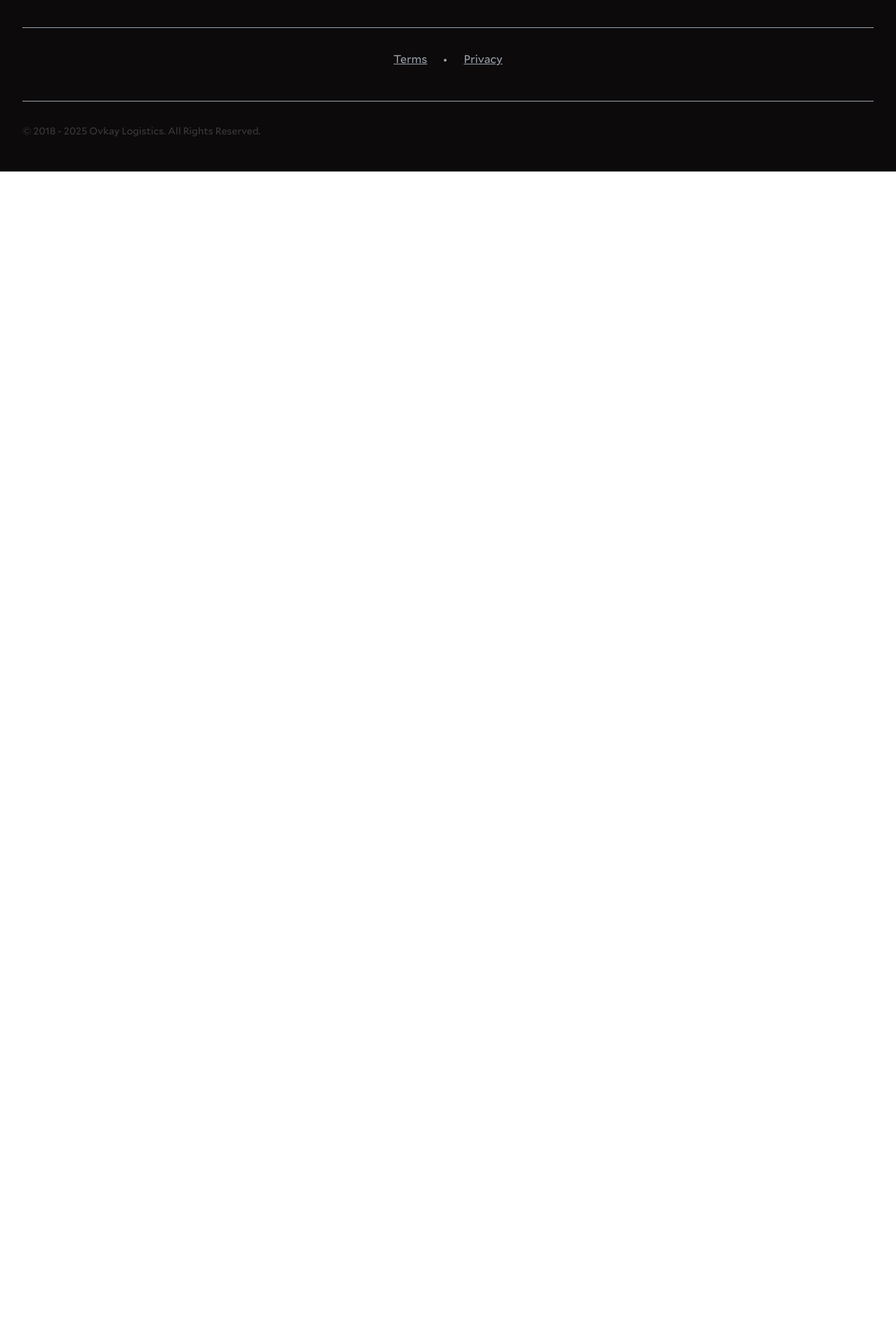
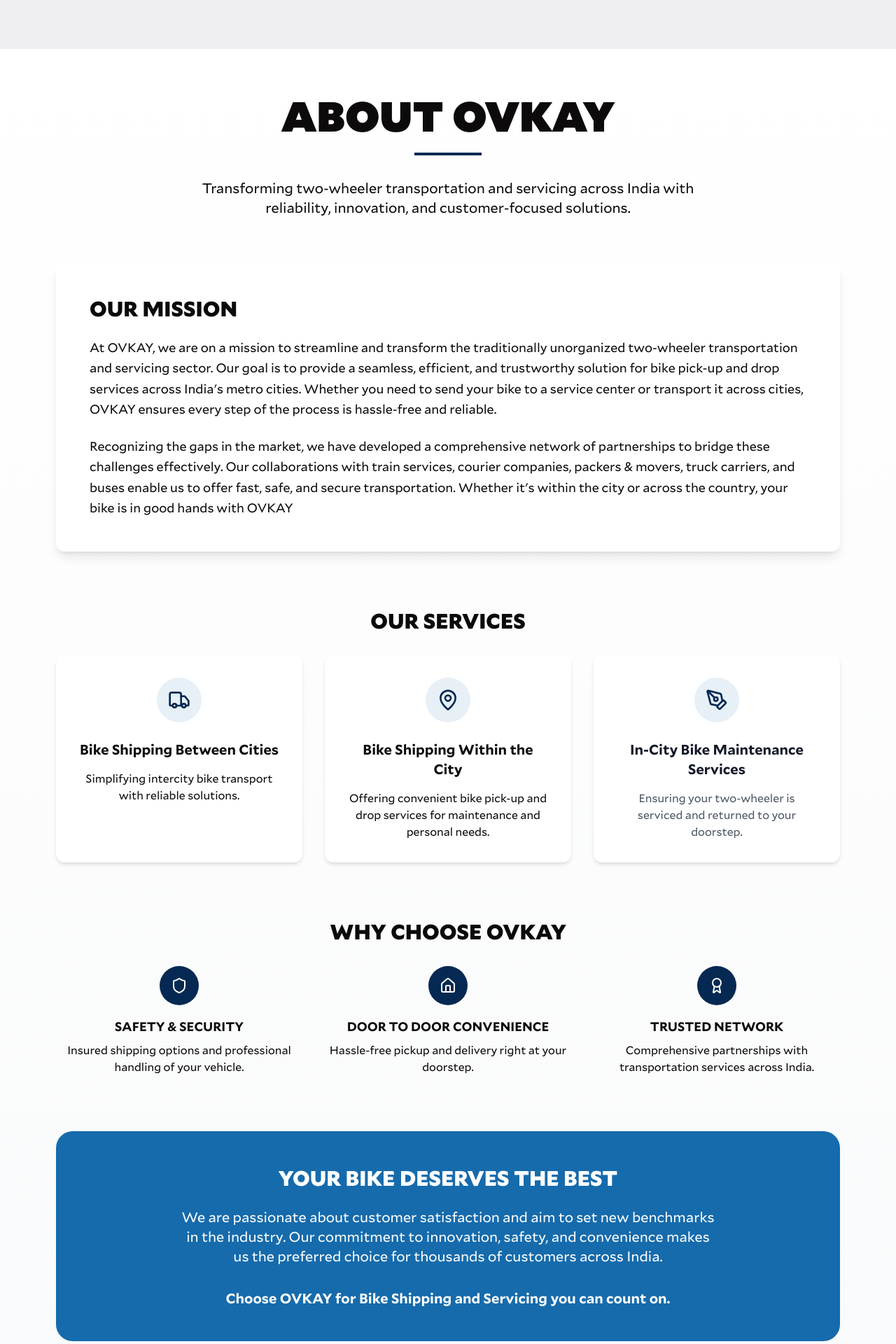
Before and after one commit to iiharsha/ovkay-site, a Next.js app: page /about in a window 1280 px wide. Shown: the part 580-2500 px from the top of the page at 70% size. Before the commit the page ends 825 px from the top, so only its background shows below. Built offline with nearby package versions, Linux system fonts and the light colour scheme.

Commit message:
work in progress

```diff
--- a/src/app/about/page.tsx
+++ b/src/app/about/page.tsx
@@ -1,7 +1,14 @@
+import AboutOurCompany from "@/components/sections/about/AboutOurCompany";
+
 export default function About() {
   return (
-    <div className="max-w-4xl mx-auto p-4 flex items-center justify-center">
-      about us page
-    </div>
+    <main>
+      <section className="bg-[#efeef1] w-full h-[70vh] flex items-center justify-center">
+        <h1 className="font-black font-mallory text-[36px] sm:text-[48px] md:text-[55px] lg:text-[60px] text-center tracking-tight text-wrap">{`ABOUT OVKAY COMPANY`}</h1>
+      </section>
+      <section>
+        <AboutOurCompany />
+      </section>
+    </main>
   )
 }
--- a/src/app/globals.css
+++ b/src/app/globals.css
@@ -1,6 +1,17 @@
 @tailwind base;
 @tailwind components;
 @tailwind utilities;
+@tailwind utilities {
+  /* Mobile: Bottom narrows */
+  .clip-path-mobile {
+    clip-path: polygon(0% 0%, 100% 0%, 90% 100%, 10% 100%);
+  }
+
+  /* Desktop: Right side shorter */
+  .clip-path-desktop {
+    clip-path: polygon(0% 0%, 100% 0%, 80% 100%, 0% 100%);
+  }
+}
 
 .section-header {
   font-size: 32px;
--- /dev/null
+++ b/src/components/sections/about/AboutOurCompany.tsx
@@ -0,0 +1,118 @@
+import { Truck, MapPin, PenToolIcon as Tool, Shield, Award, Home } from "lucide-react"
+
+
+export default function AboutOurCompany() {
+    return (
+        <div className="bg-gradient-to-b from-white to-gray-50 py-16 font-mallory">
+            {/* Hero Section */}
+            <div className="container mx-auto px-4 max-w-6xl">
+                <div className="text-center mb-16">
+                    <h1 className="text-4xl sm:text-5xl md:text-6xl font-black text-secondary mb-6 uppercase">About OVKAY</h1>
+                    <div className="w-24 h-1 bg-[#052952] mx-auto mb-8"></div>
+                    <p className="leading-relaxed text-lg md:text-xl max-w-3xl mx-auto">
+                        {`Transforming two-wheeler transportation and servicing across India with reliability, innovation, and
+                        customer-focused solutions.`}
+                    </p>
+                </div>
+
+                {/* Mission Section */}
+                <div className="mb-20">
+                    <div className="bg-white rounded-xl shadow-lg p-8 md:p-12">
+                        <h2 className="text-2xl md:text-3xl font-extrabold mb-6 uppercase">Our Mission</h2>
+                        <p className="text-secondary text-lg leading-relaxed mb-6">
+                            {`At OVKAY, we are on a mission to streamline and transform the traditionally unorganized two-wheeler
+                            transportation and servicing sector. Our goal is to provide a seamless, efficient, and trustworthy
+                            solution for bike pick-up and drop services across India's metro cities. Whether you need to send your
+                            bike to a service center or transport it across cities, OVKAY ensures every step of the process is
+                            hassle-free and reliable.`}
+                        </p>
+                        <p className="text-secondary text-lg leading-relaxed">
+                            {`Recognizing the gaps in the market, we have developed a comprehensive network of partnerships to bridge
+                            these challenges effectively. Our collaborations with train services, courier companies, packers & movers,
+                            truck carriers, and buses enable us to offer fast, safe, and secure transportation. Whether it's within
+                            the city or across the country, your bike is in good hands with OVKAY`}
+                        </p>
+                    </div>
+                </div>
+
+                {/* Services Section */}
+                <div className="mb-20">
+                    <h2 className="text-2xl md:text-3xl font-extrabold mb-8 text-center uppercase">Our Services</h2>
+                    <div className="grid grid-cols-1 md:grid-cols-3 gap-8">
+                        {/* Service 1 */}
+                        <div className="bg-white rounded-xl shadow-md hover:shadow-lg transition-shadow p-8 text-center">
+                            <div className="inline-flex items-center justify-center w-16 h-16 rounded-full bg-[#166bac]/10 text-blue-600 mb-6">
+                                <Truck size={32} className="text-[#052952]" />
+                            </div>
+                            <h3 className="text-xl font-bold mb-4">Bike Shipping Between Cities</h3>
+                            <p>Simplifying intercity bike transport with reliable solutions.</p>
+                        </div>
+
+                        {/* Service 2 */}
+                        <div className="bg-white rounded-xl shadow-md hover:shadow-lg transition-shadow p-8 text-center">
+                            <div className="inline-flex items-center justify-center w-16 h-16 rounded-full bg-[#166bac]/10 text-blue-600 mb-6">
+                                <MapPin size={32} className="text-[#052952]" />
+                            </div>
+                            <h3 className="text-xl font-bold mb-4">Bike Shipping Within the City</h3>
+                            <p>
+                                Offering convenient bike pick-up and drop services for maintenance and personal needs.
+                            </p>
+                        </div>
+
+                        {/* Service 3 */}
+                        <div className="bg-white rounded-xl shadow-md hover:shadow-lg transition-shadow p-8 text-center">
+                            <div className="inline-flex items-center justify-center w-16 h-16 rounded-full bg-[#166bac]/10 text-blue-600 mb-6">
+                                <Tool size={32} className="text-[#052952]" />
+                            </div>
+                            <h3 className="text-xl font-bold text-gray-900 mb-4">In-City Bike Maintenance Services</h3>
+                            <p className="text-gray-600">Ensuring your two-wheeler is serviced and returned to your doorstep.</p>
+                        </div>
+                    </div>
+                </div>
+
+                {/* Why Choose Us Section */}
+                <div className="mb-20">
+                    <h2 className="text-2xl md:text-3xl font-extrabold uppercase mb-8 text-center">Why Choose OVKAY</h2>
+                    <div className="grid grid-cols-1 md:grid-cols-3 gap-8">
+                        <div className="flex flex-col items-center">
+                            <div className="inline-flex items-center justify-center w-14 h-14 rounded-full bg-[#052952] text-white mb-4">
+                                <Shield size={24} />
+                            </div>
+                            <h3 className="text-lg uppercase font-semibold mb-2">Safety & Security</h3>
+                            <p className="text-center">
+                                Insured shipping options and professional handling of your vehicle.
+                            </p>
+                        </div>
+                        <div className="flex flex-col items-center">
+                            <div className="inline-flex items-center justify-center w-14 h-14 rounded-full bg-[#052952] text-white mb-4">
+                                <Home size={24} />
+                            </div>
+                            <h3 className="text-lg uppercase font-semibold mb-2">Door To Door Convenience</h3>
+                            <p className="text-center">Hassle-free pickup and delivery right at your doorstep.</p>
+                        </div>
+                        <div className="flex flex-col items-center">
+                            <div className="inline-flex items-center justify-center w-14 h-14 rounded-full bg-[#052952] text-white mb-4">
+                                <Award size={24} />
+                            </div>
+                            <h3 className="text-lg uppercase font-semibold mb-2">Trusted Network</h3>
+                            <p className="text-center">
+                                Comprehensive partnerships with transportation services across India.
+                            </p>
+                        </div>
+                    </div>
+                </div>
+
+                {/* Closing Statement */}
+                <div className="bg-[#166bac] text-white rounded-3xl p-8 md:p-12 text-center">
+                    <h2 className="text-2xl md:text-3xl font-extrabold uppercase mb-6">Your Bike Deserves The Best</h2>
+                    <p className="text-lg md:text-xl mb-8 max-w-3xl mx-auto">
+                        {`We are passionate about customer satisfaction and aim to set new benchmarks in the industry. Our commitment
+to innovation, safety, and convenience makes us the preferred choice for thousands of customers across
+India.`}
+                    </p>
+                    <p className="text-xl font-bold">Choose OVKAY for Bike Shipping and Servicing you can count on.</p>
+                </div>
+            </div>
+        </div>
+    );
+}
```
